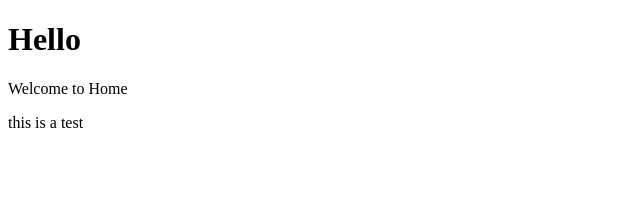
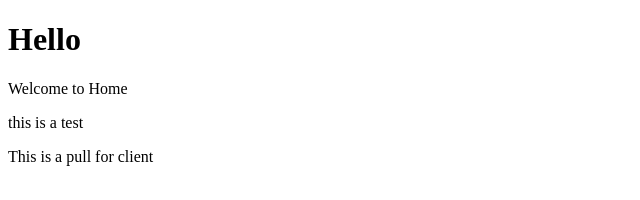
Before and after one commit to NyiNyiSoe-sudo/cs50, a plain HTML site: page index.html in a window 1280 px wide. Shown: the whole page, without its empty margins (0-640 px from the left). Drawn offline with Linux system fonts and the light colour scheme.

Commit message:
Update index.html

```diff
--- a/index.html
+++ b/index.html
@@ -9,5 +9,6 @@
     <h1>Hello</h1>
     <p>Welcome to Home</p>
     <p>this is a test</p>
+    <p>This is a pull for client</p>
 </body>
 </html>
```
